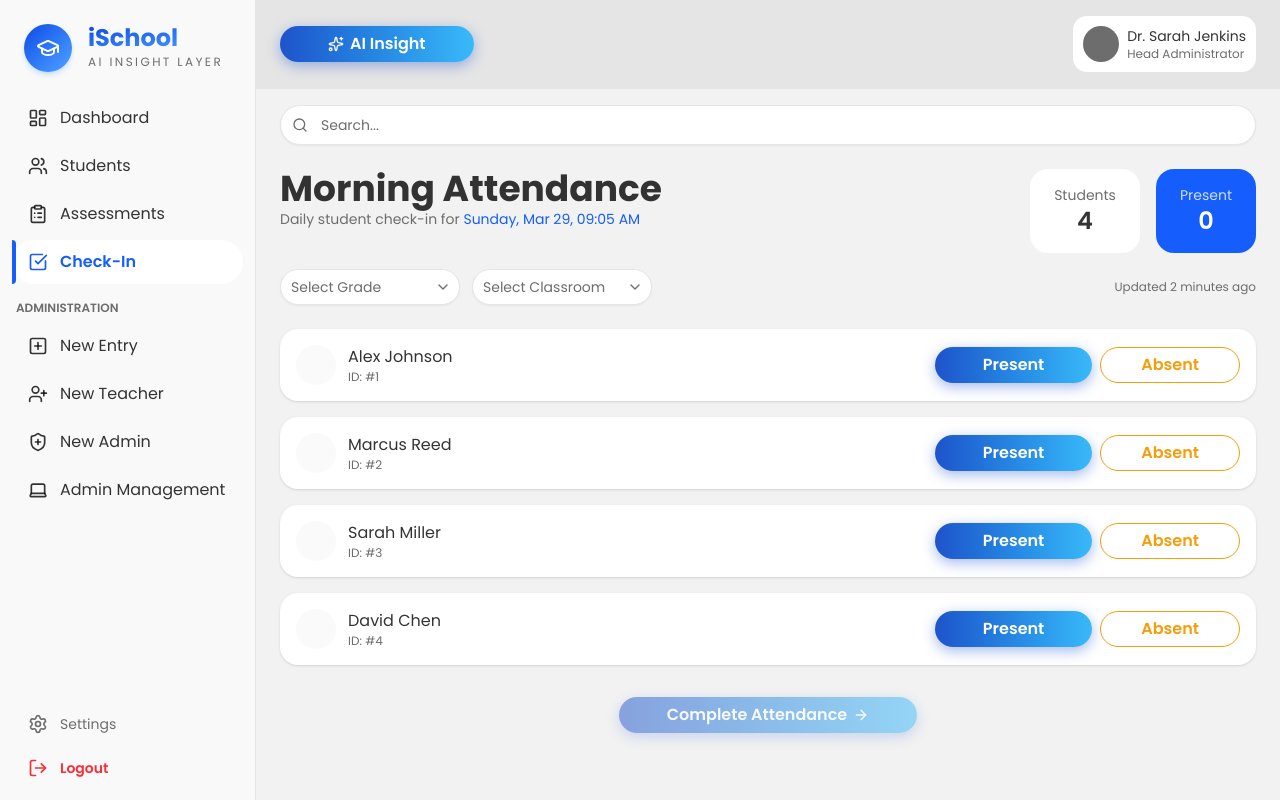
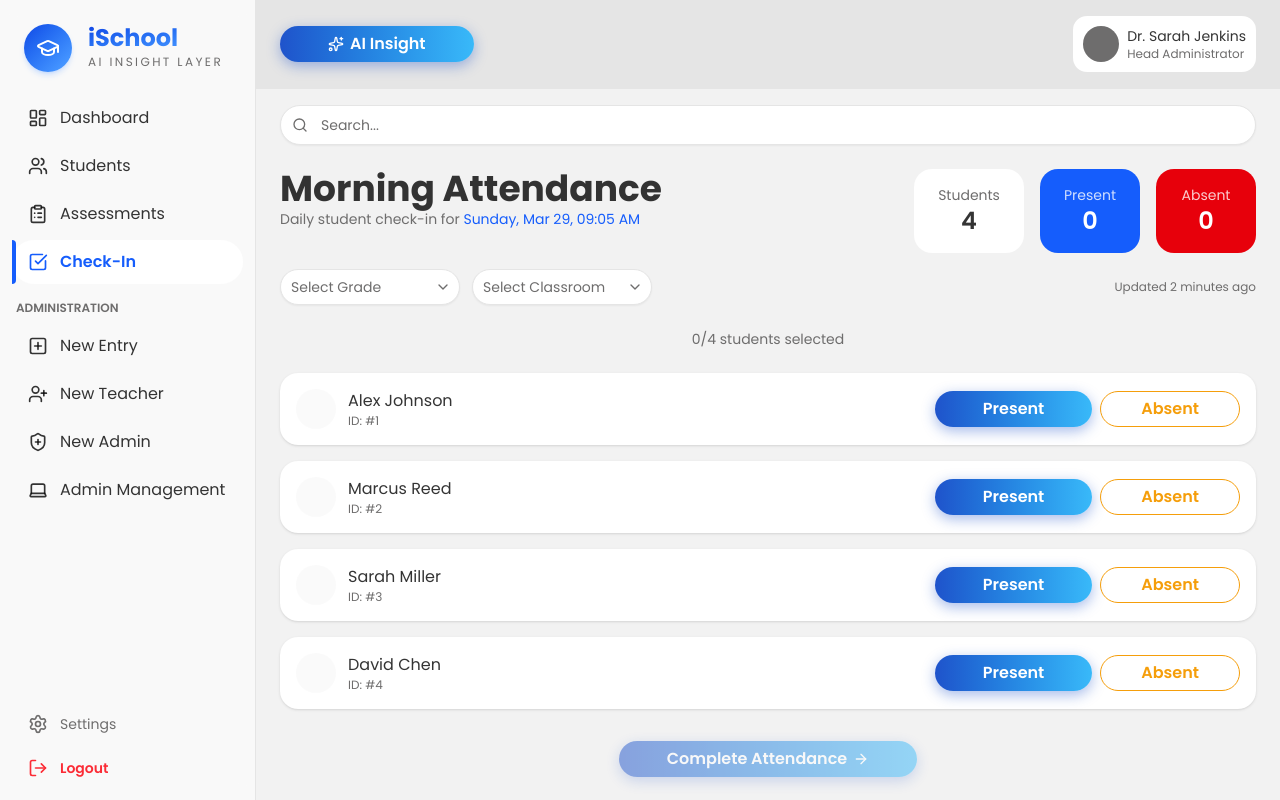
Before and after one commit to nicknasakt7/iSchool-Frontend, a Next.js app: page /checkin in a window 1280 px wide. Built offline with nearby package versions, Linux system fonts and the light colour scheme.

Commit message:
feat(admmin-management):Add grade filter component,add mock up data, adjust attendant header

```diff
--- a/src/app/(management)/checkin/page.tsx
+++ b/src/app/(management)/checkin/page.tsx
@@ -8,10 +8,10 @@ import AttendanceHeader from '@/components/features/checkin/attendance-header';
 import StudentRow from '@/components/features/checkin/student-row';
 
 const students = [
-  { id: '1', name: 'Alex Johnson', status: 'present' as const },
-  { id: '2', name: 'Marcus Reed', status: 'present' as const },
-  { id: '3', name: 'Sarah Miller', status: 'present' as const },
-  { id: '4', name: 'David Chen', status: 'absent' as const },
+  { id: '1', name: 'Alex Johnson' },
+  { id: '2', name: 'Marcus Reed' },
+  { id: '3', name: 'Sarah Miller' },
+  { id: '4', name: 'David Chen' },
 ];
 
 export default function CheckInPage() {
@@ -20,9 +20,11 @@ export default function CheckInPage() {
     [key: string]: 'present' | 'absent';
   }>({});
   const [finalPresent, setFinalPresent] = useState(0);
+  const [isSubmitted, setIsSubmitted] = useState(false);
 
-  // Check ชื่อ
+  // 👉 เลือกสถานะ
   const handleSelect = (id: string, value: 'present' | 'absent') => {
+    if (isSubmitted) return; // 🔒 กันแก้หลัง submit
     setAttendance(prev => ({
       ...prev,
       [id]: value,
@@ -37,19 +39,33 @@ export default function CheckInPage() {
     v => v === 'present',
   ).length;
 
-  const isComplete = selectedCount === total;
+  const absentCount = total - presentCount;
 
-  //  filter ตรงนี้
+  const isComplete = selectedCount === total && total > 0;
+
+  // 🔍 filter
   const filteredStudents = students.filter(s =>
     s.name.toLowerCase().includes(search.toLowerCase()),
   );
 
   return (
     <div className="space-y-6 animate-in fade-in slide-in-from-bottom-2 duration-500 ease-out">
-      <div className="space-y-6 animate-in fade-in slide-in-from-bottom-2 duration-500 ease-out">
       <SearchInput onSearch={setSearch} />
-        <AttendanceHeader showUpdated total={total} present={finalPresent} />
 
+      {/* Header */}
+      <AttendanceHeader
+        showUpdated
+        total={total}
+        present={isSubmitted ? finalPresent : 0}
+        absent={isSubmitted ? absentCount : 0}
+      />
+
+      {/* Progress */}
+      <p className="text-sm text-muted-foreground text-center">
+        {selectedCount}/{total} students selected
+      </p>
+
+      {/* List */}
       <div className="space-y-4">
         {filteredStudents.map(s => (
           <StudentRow
@@ -67,18 +83,21 @@ export default function CheckInPage() {
         )}
       </div>
 
+      {/* Button */}
       <div className="flex justify-center items-center pt-2">
         <Button
-            disabled={!isComplete}
-            className={!isComplete ? 'opacity-50 cursor-not-allowed' : ''}
+          disabled={!isComplete || isSubmitted}
+          className={
+            !isComplete || isSubmitted ? 'opacity-50 cursor-not-allowed' : ''
+          }
           onClick={() => {
-              setFinalPresent(presentCount); // 👈 อัปเดตตรงนี้
+            setFinalPresent(presentCount);
+            setIsSubmitted(true);
           }}
         >
           Complete Attendance <ArrowRight />
         </Button>
       </div>
     </div>
-    </div>
   );
 }
--- /dev/null
+++ b/src/components/features/admin-management/grade-filter.tsx
@@ -0,0 +1,63 @@
+'use client';
+
+import { Button } from '@/components/ui/button';
+
+type Status = 'all' | 'phoned' | 'waiting';
+
+type GradeFiltersProps = {
+  status: Status;
+  grade: string;
+  onStatusChange: (value: Status) => void;
+  onGradeChange: (value: string) => void;
+};
+
+export default function GradeFilters({
+  status,
+  grade,
+  onStatusChange,
+  onGradeChange,
+}: GradeFiltersProps) {
+  const statusOptions: Status[] = ['all', 'phoned', 'waiting'];
+
+  return (
+    <div className="flex flex-wrap items-center gap-3">
+      {/*  Status Filter */}
+      <div className="flex gap-2 bg-muted p-1 rounded-full">
+        {statusOptions.map(s => {
+          const isActive = status === s;
+
+          return (
+            <Button
+              key={s}
+              variant={isActive ? 'default' : 'ghost'}
+              onClick={() => onStatusChange(s)}
+              className={`
+                rounded-full px-4 capitalize
+                transition-all duration-200
+                ${isActive ? 'shadow-sm' : 'opacity-70 hover:opacity-100'}
+              `}
+            >
+              {s}
+            </Button>
+          );
+        })}
+      </div>
+
+      {/* Grade Filter */}
+      <select
+        value={grade}
+        onChange={e => onGradeChange(e.target.value)}
+        className="
+          border rounded-full px-4 py-2 text-sm
+          bg-card
+          focus:outline-none focus:ring-2 focus:ring-primary
+          transition-all duration-200
+        "
+      >
+        <option value="all">All Grades</option>
+        <option value="P.1">P.1</option>
+        <option value="P.2">P.2</option>
+      </select>
+    </div>
+  );
+}
--- a/src/components/features/checkin/attendance-header.tsx
+++ b/src/components/features/checkin/attendance-header.tsx
@@ -8,6 +8,7 @@ type AttendanceHeaderProps = {
   showUpdated?: boolean;
   total: number;
   present: number;
+  absent: number;
 };
 
 const grades = [
@@ -21,6 +22,7 @@ export default function AttendanceHeader({
   showUpdated,
   present,
   total,
+  absent,
 }: AttendanceHeaderProps) {
   const [time, setTime] = useState('');
   const [grade, setGrade] = useState('');
@@ -62,7 +64,7 @@ export default function AttendanceHeader({
         </div>
 
         {/* right */}
-        <AttendanceStats total={total} present={present} />
+        <AttendanceStats total={total} present={present} absent={absent} />
       </div>
 
       {/*  Filter Bar */}
--- a/src/components/features/checkin/attendance-stats.tsx
+++ b/src/components/features/checkin/attendance-stats.tsx
@@ -1,11 +1,13 @@
 type AttendanceStatsProps = {
   total: number;
   present: number;
+  absent: number;
 };
 
 export default function AttendanceStats({
   total,
   present,
+  absent,
 }: AttendanceStatsProps) {
   return (
     <div className="flex items-center gap-4">
@@ -20,6 +22,12 @@ export default function AttendanceStats({
         <p className="text-sm opacity-80">Present</p>
         <p className="text-2xl font-semibold">{present}</p>
       </div>
+
+      {/* Absent  */}
+      <div className="bg-new-red-600 text-card rounded-2xl px-6 py-4 text-center min-w-25">
+        <p className="text-sm opacity-80">Absent</p>
+        <p className="text-2xl font-semibold">{absent}</p>
+      </div>
     </div>
   );
 }
--- /dev/null
+++ b/src/components/mocks/admin-data.ts
@@ -0,0 +1,39 @@
+// mocks/admin-data.ts
+
+export type Status = 'phoned' | 'waiting';
+
+export type Student = {
+  id: string;
+  name: string;
+  email: string;
+  grade: string;
+  date: string;
+  status: Status;
+};
+
+export const mockStudents: Student[] = [
+  {
+    id: '1',
+    name: 'Dr. Elena Rodriguez',
+    email: 'elena@school.edu',
+    grade: 'P.1',
+    date: 'Oct 12, 2024',
+    status: 'phoned',
+  },
+  {
+    id: '2',
+    name: 'Marcus Bennett',
+    email: 'm.bennett@school.edu',
+    grade: 'P.2',
+    date: 'Oct 14, 2024',
+    status: 'waiting',
+  },
+  {
+    id: '3',
+    name: 'Sarah Thompson',
+    email: 's.thompson@school.edu',
+    grade: 'P.1',
+    date: 'Oct 15, 2024',
+    status: 'phoned',
+  },
+];
```
Lines whose indentation alone changed are shown as unchanged.
